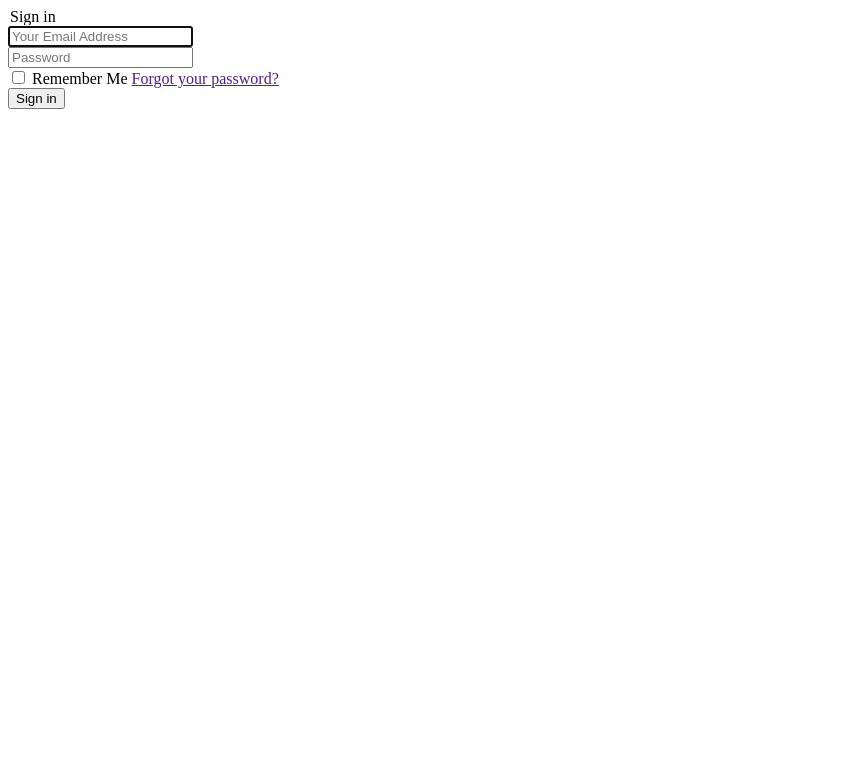
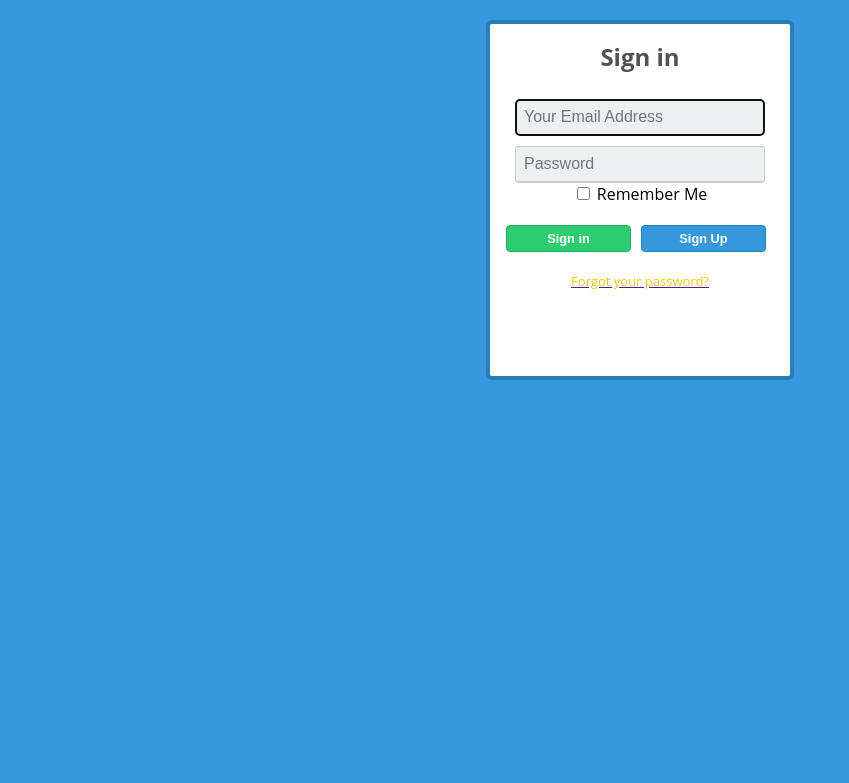
Before and after one commit to cciccaroni/arquitecturasWebPractice, a Flask app: page /auth/signin/ in a window 1280 px wide. Shown: the top 783 px of the page, without its empty margins (0-849 px from the left). Run offline with Flask 2, Linux system fonts and the light colour scheme; some libraries are stand-ins or nearby versions.

Commit message:
Agrego un template al signin.
Y estructuro para meterle javascript y css

```diff
--- /dev/null
+++ b/app/static/css/auth.css
@@ -0,0 +1,84 @@
+body{
+  font-family: 'Open Sans', sans-serif;
+  background:#3498db;
+  margin: 0 auto 0 auto;
+  width:100%;
+  text-align:center;
+  margin: 20px 0px 20px 0px;
+}
+
+h1{
+  font-size:1.5em;
+  color:#525252;
+}
+
+.box{
+  background:white;
+  width:300px;
+  border-radius:6px;
+  margin: 0 auto 0 auto;
+  padding:0px 0px 70px 0px;
+  border: #2980b9 4px solid;
+}
+
+.email{
+  background:#ecf0f1;
+  border: #ccc 1px solid;
+  border-bottom: #ccc 2px solid;
+  padding: 8px;
+  width:250px;
+  color:#AAAAAA;
+  margin-top:10px;
+  font-size:1em;
+  border-radius:4px;
+}
+
+.password{
+  border-radius:4px;
+  background:#ecf0f1;
+  border: #ccc 1px solid;
+  padding: 8px;
+  width:250px;
+  font-size:1em;
+}
+
+.btn{
+  background:#2ecc71;
+  width:125px;
+  padding-top:5px;
+  padding-bottom:5px;
+  color:white;
+  border-radius:4px;
+  border: #27ae60 1px solid;
+
+  margin-top:20px;
+  margin-bottom:20px;
+  float:left;
+  margin-left:16px;
+  font-weight:800;
+  font-size:0.8em;
+}
+
+.btn:hover{
+  background:#2CC06B;
+}
+
+#btn2{
+  float:left;
+  background:#3498db;
+  width:125px;  padding-top:5px;
+  padding-bottom:5px;
+  color:white;
+  border-radius:4px;
+  border: #2980b9 1px solid;
+
+  margin-top:20px;
+  margin-bottom:20px;
+  margin-left:10px;
+  font-weight:800;
+  font-size:0.8em;
+}
+
+#btn2:hover{
+background:#3594D2;
+}
--- /dev/null
+++ b/app/static/javascript/auth.js
@@ -0,0 +1,3 @@
+$(document).ready(function(){
+    $('.box').hide().fadeIn(1000);
+});
--- a/app/templates/auth/signin.html
+++ b/app/templates/auth/signin.html
@@ -1,3 +1,6 @@
+<head>
+  <link rel="stylesheet" type="text/css" href="{{ url_for('static', filename='css/auth.css') }}">
+</head>
 {% macro render_field(field, placeholder=None) %}
 {% if field.errors %}
 <div>
@@ -12,8 +15,8 @@
 {% endmacro %}
 
 <div>
-  <div>
-    <legend>Sign in</legend>
+  <div class="box">
+      <h1>Sign in</h1>
     {% with errors = get_flashed_messages(category_filter=["error"]) %}
     {% if errors %}
     <div>
@@ -33,18 +36,25 @@
     {% endfor %}
     </div>
     {% endif %}
-    <form method="POST" action="." accept-charset="UTF-8" role="form">
+    <form class="form-signin" method="POST" action="." accept-charset="UTF-8" role="form">
       {{ form.csrf_token }}
       {{ render_field(form.email, placeholder="Your Email Address",
-                                  autofocus="") }}
-      {{ render_field(form.password, placeholder="Password") }}
+                                  autofocus="", class="email",
+                                  onFocus="field_focus(this, 'email');",
+                                  onblur="field_blur(this, 'email');") }}
+      {{ render_field(form.password, placeholder="Password",
+                                  autofocus="", class="email",
+                                  onFocus="field_focus(this, 'email');",
+                                  onblur="field_blur(this, 'email');") }}
+
       <div>
       <label>
         <input type="checkbox" name="remember" value="1"> Remember Me
       </label>
-      <a role="button" href="">Forgot your password?</a><span class="clearfix"></span>
       </div>
-      <button type="submit" name="submit">Sign in</button>
+      <button type="submit" class="btn" name="submit">Sign in</button>
+      <button id="btn2">Sign Up</button>
+      <a role="button" href=""><font size="2" style="color:#f1c40f;">Forgot your password?</font></a><span class="clearfix"></span>
     </form>
   </div>
 </div>
```
